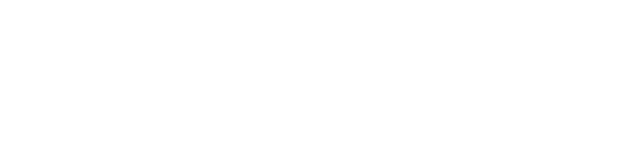
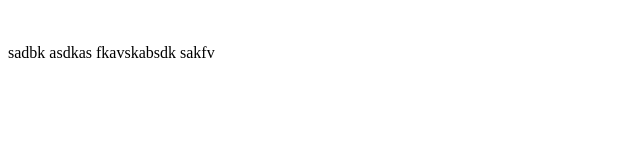
Before and after one commit to anirudh-aersonal-organization/git_course, a plain HTML site: page app.html in a window 1280 px wide. Shown: the whole page, without its empty margins (0-640 px from the left). Drawn offline with Linux system fonts and the light colour scheme.

Commit message:
done few more changes

```diff
--- a/app.html
+++ b/app.html
@@ -8,5 +8,6 @@
     <br>
 </head>
 <body>
+    sadbk asdkas fkavskabsdk sakfv
 </body>
 </html>
```
